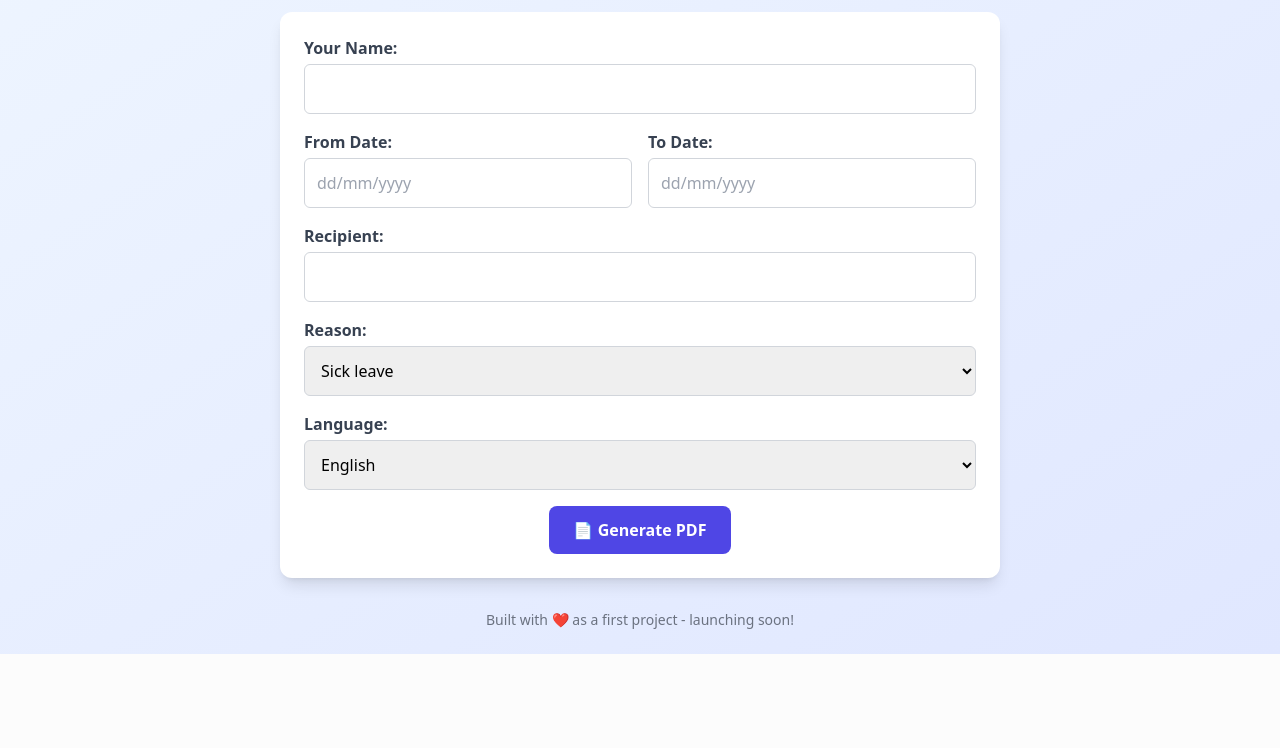
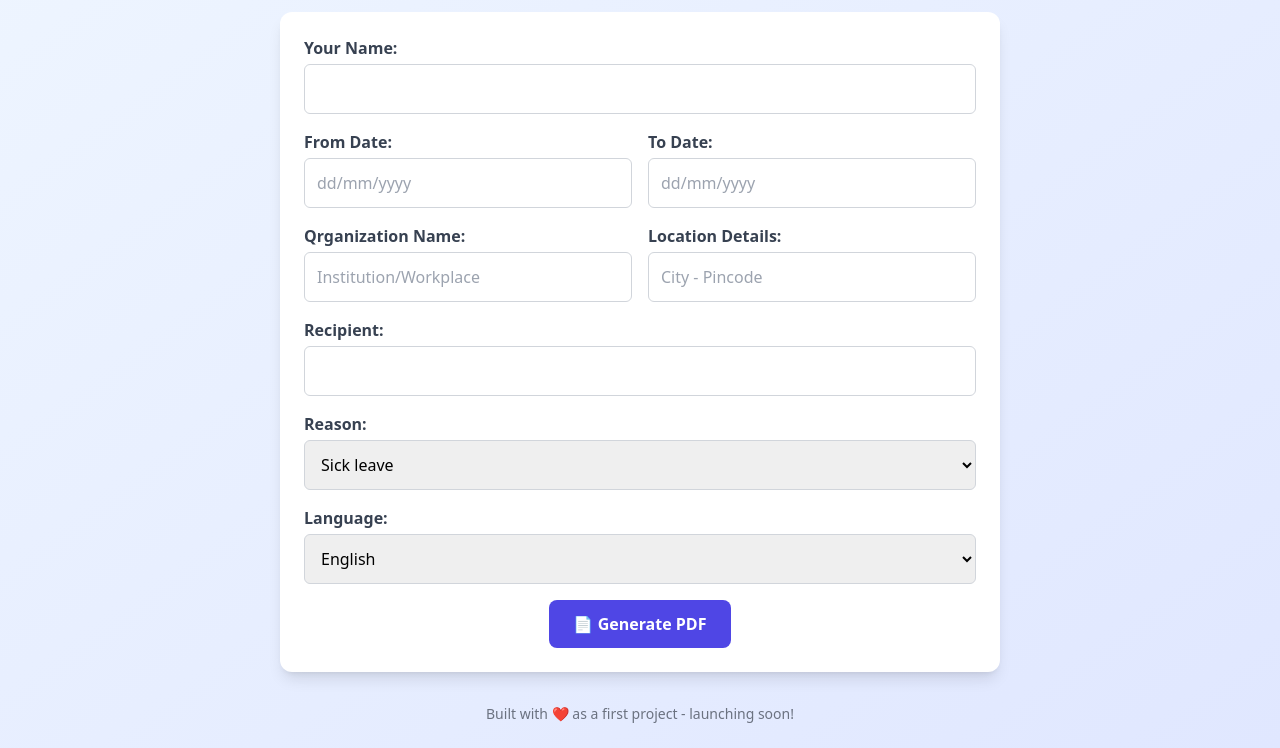
Before and after one commit to 241001076/Leavo, a Flask app: page / in a window 1280 px wide. Shown: the part 196-944 px from the top of the page. Before the commit the page ends 850 px from the top, so only its background shows below. Run offline with Flask 3, Linux system fonts and the light colour scheme; some libraries are stand-ins or nearby versions.

Commit message:
Added Organization and Location details to the Form

```diff
--- a/app.py
+++ b/app.py
@@ -21,6 +21,8 @@ def home():
         to_date = request.form["to_date"]
         recipient = request.form["recipient"]
         reason = request.form["reason"]
+        workplace = request.form["workplace"]
+        location = request.form["location"]
 
         reason_text = reasons_en.get(reason, reasons_en["Unavoidable reasons"])
         current_date = datetime.now().strftime("%d/%m/%Y")
@@ -28,17 +30,19 @@ def home():
         letter = f"""
 
 
-From:
+From
    {name}
+   {workplace}
+   {location}
    Date: {current_date}
 
-To:
+To
   {recipient}
+  {workplace}
 
 Respected Sir/Madam,
 
-            I am {name}, a student under your guidance, and I am writing to respectfully request leave from {from_date} to {to_date}.
-{reason_text} I assure you that I will stay updated with all academic responsibilities during my absence. Kindly consider my application.
+            I am {name}, a student under your guidance, and I am writing to respectfully request leave from {from_date} to {to_date}. {reason_text} I assure you that I will stay updated with all academic responsibilities during my absence. Kindly consider my application.
 
                                                      Thank you.
 
--- a/templates/index.html
+++ b/templates/index.html
@@ -17,11 +17,14 @@
 
         <!-- Form -->
         <form method="post" class="bg-white p-6 rounded-xl shadow-lg space-y-4">
+
+            <!--Name-->
             <div>
                 <label class="block text-gray-700 font-semibold">Your Name:</label>
                 <input type="text" name="name" required class="w-full mt-1 p-3 rounded-md border border-gray-300">
             </div>
 
+            <!--Dates-->
             <div class="grid grid-cols-1 md:grid-cols-2 gap-4">
                 <div>
                     <label class="block text-gray-700 font-semibold">From Date:</label>
@@ -33,6 +36,19 @@
                 </div>
             </div>
 
+            <!--ADDRESS-->
+            <div class="grid grid-cols-1 md:grid-cols-2 gap-4">
+                <div>
+                  <label class="block text-gray-700 font-semibold">Qrganization Name:</label>
+                  <input type="text" name="workplace" placeholder="Institution/Workplace" required class="w-full mt-1 p-3 rounded-md border border-gray-300">
+                </div>
+                <div>
+                    <label class="block text-gray-700 font-semibold">Location Details:</label>
+                    <input type="text" name="location" placeholder="City - Pincode" required class="w-full mt-1 p-3 rounded-md border border-gray-300">
+                </div>
+            </div>
+
+            <!--RECEIPIENT-->
             <div>
                 <label class="block text-gray-700 font-semibold">Recipient:</label>
                 <input type="text" name="recipient" required class="w-full mt-1 p-3 rounded-md border border-gray-300">
```
Also changed, not shown: 1 other file.
